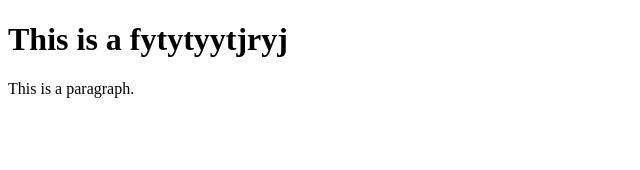
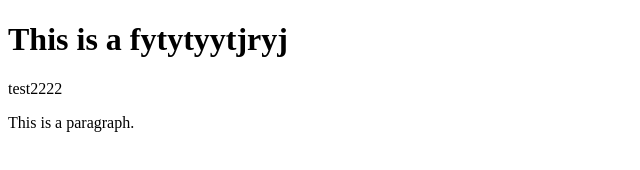
Before and after one commit to yunyunwei/yunyunwei.github.io, a plain HTML site: page index.html in a window 1280 px wide. Shown: the whole page, without its empty margins (0-640 px from the left). Drawn offline with Linux system fonts and the light colour scheme.

Commit message:
test2222

```diff
--- a/index.html
+++ b/index.html
@@ -6,6 +6,9 @@
 <body>
 
 <h1>This is a fytytyytjryj</h1>
+    <div>
+        test2222
+    </div>
 <p>This is a paragraph.</p>
 
 </body>
```
